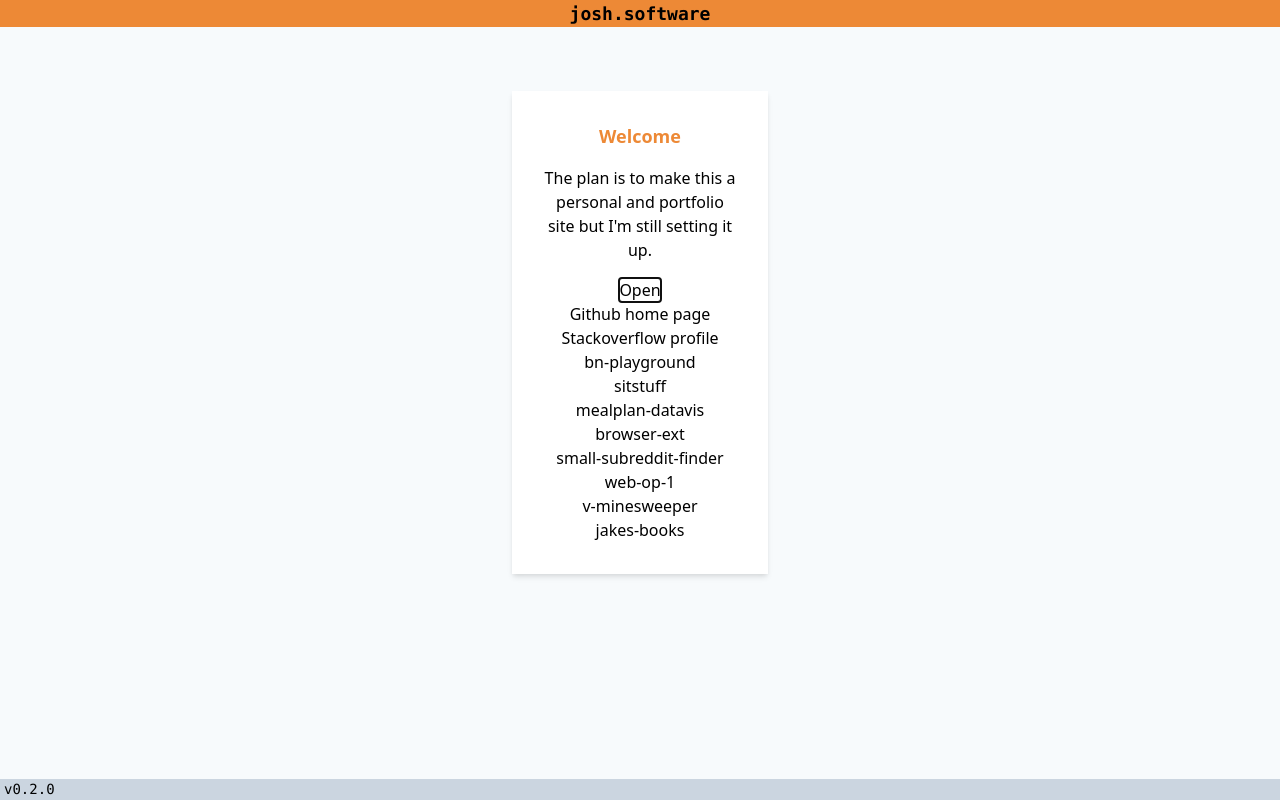
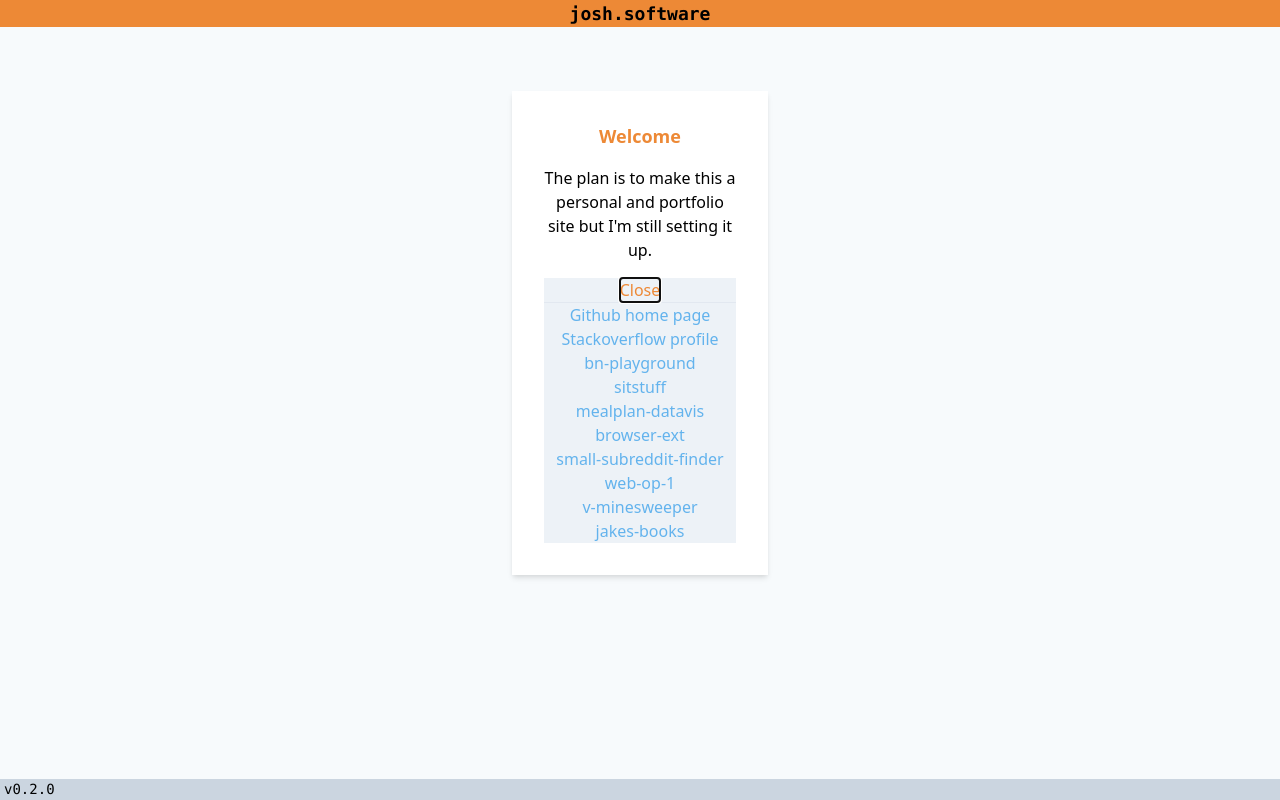
Before and after one commit to joshgrib/personal-site, a website: page public/index.html in a window 1280 px wide. Both pictures are taken after a click on the button "Open". Drawn offline with Linux system fonts and the light colour scheme; some packages are replaced by stand-ins of ours.

Commit message:
Reformat and add some transitions

```diff
--- a/public/index.html
+++ b/public/index.html
@@ -3,9 +3,7 @@
 <head>
   <meta charset="utf-8">
   <meta name="viewport" content="width=device-width, initial-scale=1">
-  <title>
-    <!-- Populated when the page loads -->
-  </title>
+  <title><!-- Populated when the page loads --></title>
 
   <script defer src="/__/firebase/7.13.2/firebase-app.js"></script>
   <script defer src="/__/firebase/init.js"></script>
@@ -14,7 +12,11 @@
 </head>
 <body class="flex flex-col min-h-screen">
   <!-- Site header -->
-  <header x-data="header()" class="bg-orange-500 font-mono font-bold text-lg text-center">
+  <header
+    x-data="header()"
+    x-init="document.title = title"
+    class="bg-orange-500 font-mono font-bold text-lg text-center"
+  >
     <code x-text="title"></code>
   </header>
   <!-- Main body content -->
@@ -24,16 +26,42 @@
         Welcome
       </header>
       <main class="py-4">
-        The plan is to make this a personal and portfolio site but I'm still setting it up.
+        <p>
+          The plan is to make this a personal and portfolio site but I'm still
+          setting it up.
+        </p>
       </main>
-      <footer x-data="dropdown()">
-        <button x-on:click="open">Open</button>
-        <div x-show="isOpen()" x-on:click.away="close">
+      <footer x-data="dropdown()" class="bg-gray-200">
+        <button
+          x-on:click="open"
+          x-text="isOpen() ? 'Close' : 'Open'"
+          class="text-orange-500"
+        >
+          Open
+        </button>
+        <hr>
+        <div
+          x-show="isOpen()"
+          x-transition:enter="transition ease-out duration-300"
+          x-transition:enter-start="opacity-0 transform scale-90"
+          x-transition:enter-end="opacity-100 transform scale-100"
+          x-transition:leave="transition ease-in duration-300"
+          x-transition:leave-start="opacity-100 transform scale-100"
+          x-transition:leave-end="opacity-0 transform scale-90"
+          x-on:click.away="close"
+        >
           <section x-data="portfolio()">
             <ul>
-              <template x-for="(project, projectIdx) in projects" :key="projectIdx">
+              <template
+                x-for="(project, projectIdx) in projects"
+                :key="projectIdx"
+              >
                 <li>
-                  <a x-text="project.title" x-bind:href="project.link"></a>
+                  <a
+                    x-text="project.title"
+                    x-bind:href="project.link"
+                    class="text-blue-400 hover:underline font-light mono"
+                  ></a>
                 </li>
               </template>
             </ul>
@@ -61,7 +89,6 @@
    * Alpine models
    */
   function header() {
-    document.title = META.title;
     return { title: META.title }
   }
   function portfolio() {
```
